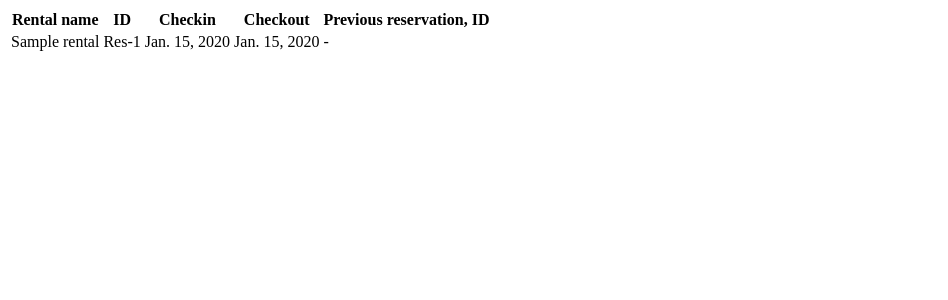
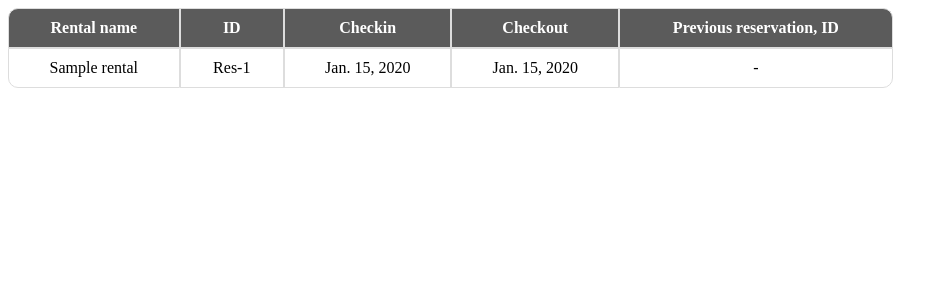
Before and after one commit to Zharkyn20/reservation_test_task, a Django app: page / in a window 1280 px wide. Shown: the top 300 px of the page, without its empty margins (0-948 px from the left). Run offline with Django 4.2, Linux system fonts and the light colour scheme; tables that the repository leaves empty hold one stand-in row (values such as "Sample post").

Commit message:
customize home page

```diff
--- a/config/settings.py
+++ b/config/settings.py
@@ -9,7 +9,7 @@ https://docs.djangoproject.com/en/4.1/topics/settings/
 For the full list of settings and their values, see
 https://docs.djangoproject.com/en/4.1/ref/settings/
 """
-
+import os
 from pathlib import Path
 
 # Build paths inside the project like this: BASE_DIR / 'subdir'.
@@ -117,6 +117,10 @@ USE_TZ = True
 # https://docs.djangoproject.com/en/4.1/howto/static-files/
 
 STATIC_URL = "static/"
+STATICFILES_DIRS = [
+    os.path.join(BASE_DIR, "static/"),
+]
+
 
 # Default primary key field type
 # https://docs.djangoproject.com/en/4.1/ref/settings/#default-auto-field
--- /dev/null
+++ b/static/css/main.css
@@ -0,0 +1,35 @@
+table {
+  width: 70%;
+  margin-bottom: 20px;
+    border-spacing: 0;
+    border-collapse: separate;
+    overflow: hidden;
+
+}
+
+table th {
+  font-weight: bold;
+  padding: 10px 20px;
+  background: #5B5B5B;
+    color: white;
+  border: 1px solid #dddddd;
+  text-align: center;
+}
+table td {
+  border: 1px solid #dddddd;
+  padding: 10px 20px;
+    text-align: center;
+}
+
+table thead tr th:first-child {
+  border-radius: 10px 0 0 0;
+}
+table thead tr th:last-child {
+  border-radius: 0 10px 0 0;
+}
+table tbody tr:last-child td:first-child {
+  border-radius: 0 0 0 10px;
+}
+table tbody tr:last-child td:last-child {
+  border-radius: 0 0 10px 0;
+}
--- a/templates/index.html
+++ b/templates/index.html
@@ -1,9 +1,11 @@
 {% load get_from_dict_filter %}
+{% load static %}
 <!DOCTYPE html>
 <html lang="en">
 <head>
     <meta charset="UTF-8">
     <title>Title</title>
+    <link rel="stylesheet" href="{% static 'css/main.css' %}" type="text/css"/>
 </head>
 <body>
 <div>
```
Also changed, not shown: 1 other file.
